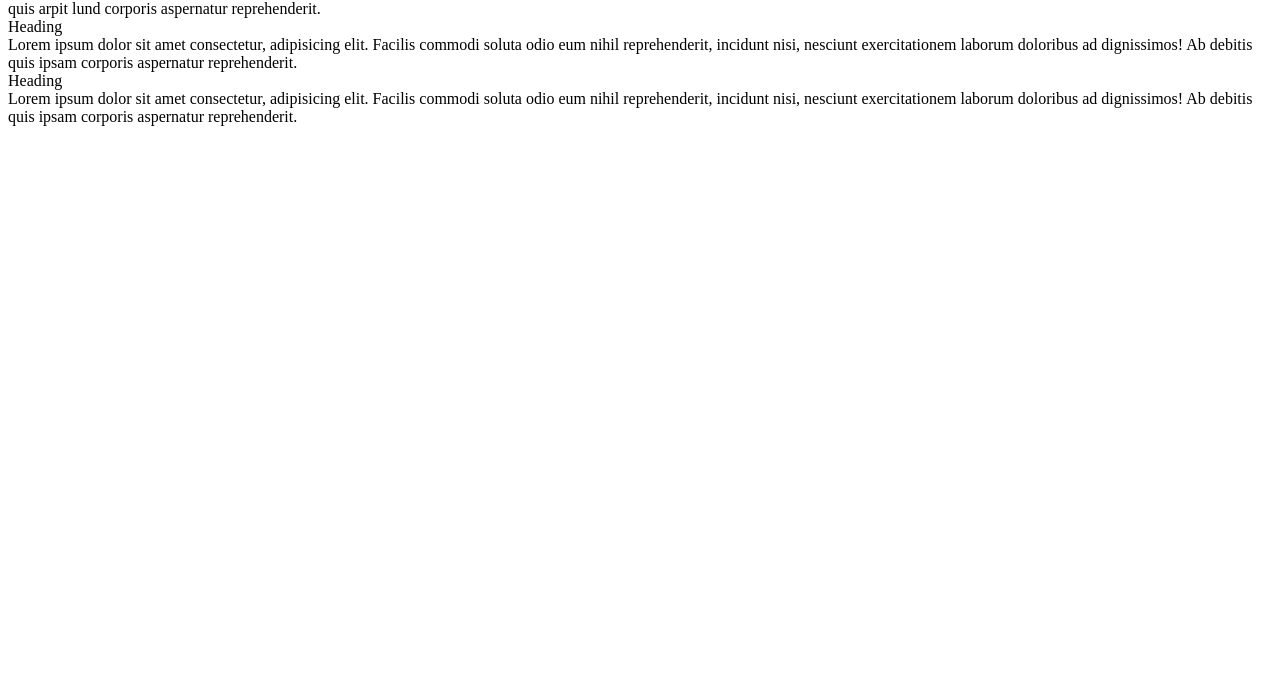
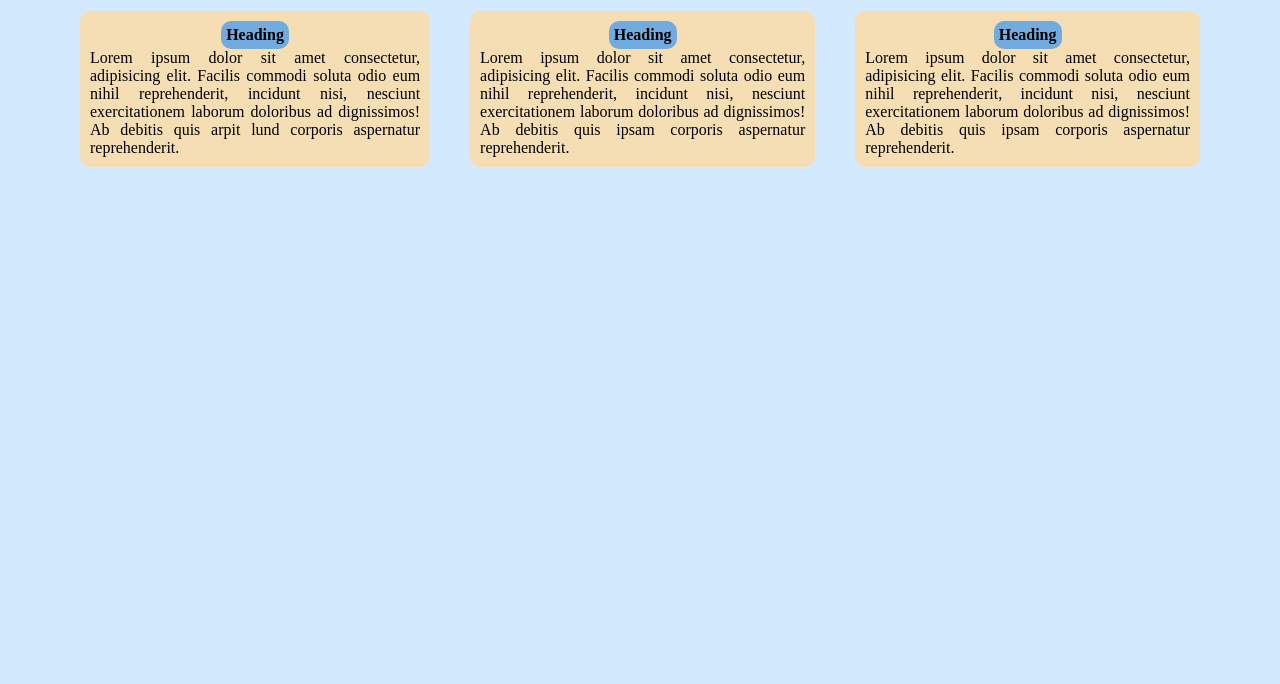
Before and after one commit to Arpitsood/potential-funicular, a plain HTML site: page index.html in a window 1280 px wide. Shown: the part 116-800 px from the top of the page. Drawn offline with Linux system fonts and the light colour scheme; the site is published under a folder, as on GitHub Pages, so addresses that start at the root find nothing.

Commit message:
Update index.html

```diff
--- a/index.html
+++ b/index.html
@@ -5,7 +5,7 @@
     <meta charset="UTF-8">
     <meta http-equiv="X-UA-Compatible" content="IE=edge">
     <meta name="viewport" content="width=device-width, initial-scale=1.0">
-    <link rel="stylesheet" href="/in.css">
+    <link rel="stylesheet" href="in.css">
     <title>Home</title>
 </head>
 
```
